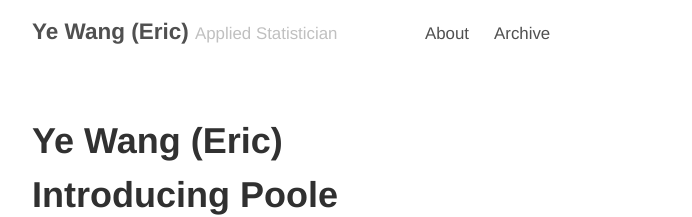
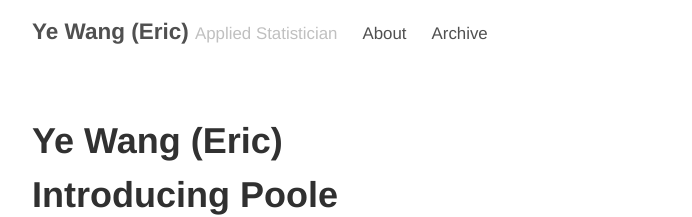
Before and after one commit to ericyewang/ericyewang.github.io, a Jekyll site: the page built from index.html, in a window 1280 px wide. Shown: the top 217 px of the page, without its empty margins (293-985 px from the left). Built offline with Jekyll 4.4.1, drawn with Linux system fonts in a browser that asks for light colours; the list of posts is cut into pages by our own code.

Commit message:
Update default.html

```diff
--- a/_layouts/default.html
+++ b/_layouts/default.html
@@ -11,7 +11,6 @@
           <a href="{{ site.baseurl }}/" title="Home">{{ site.title }}</a>
           <small>{{ site.tagline }}</small>
 
-          &nbsp;&nbsp;&nbsp;&nbsp;&nbsp;&nbsp;&nbsp;&nbsp;&nbsp;
           {% for page in site.pages_list %}
               &nbsp;&nbsp;&nbsp;<small><a href="{{ page[1]  }}">{{ page[0] }}</a></small>
           {% endfor %}
```
